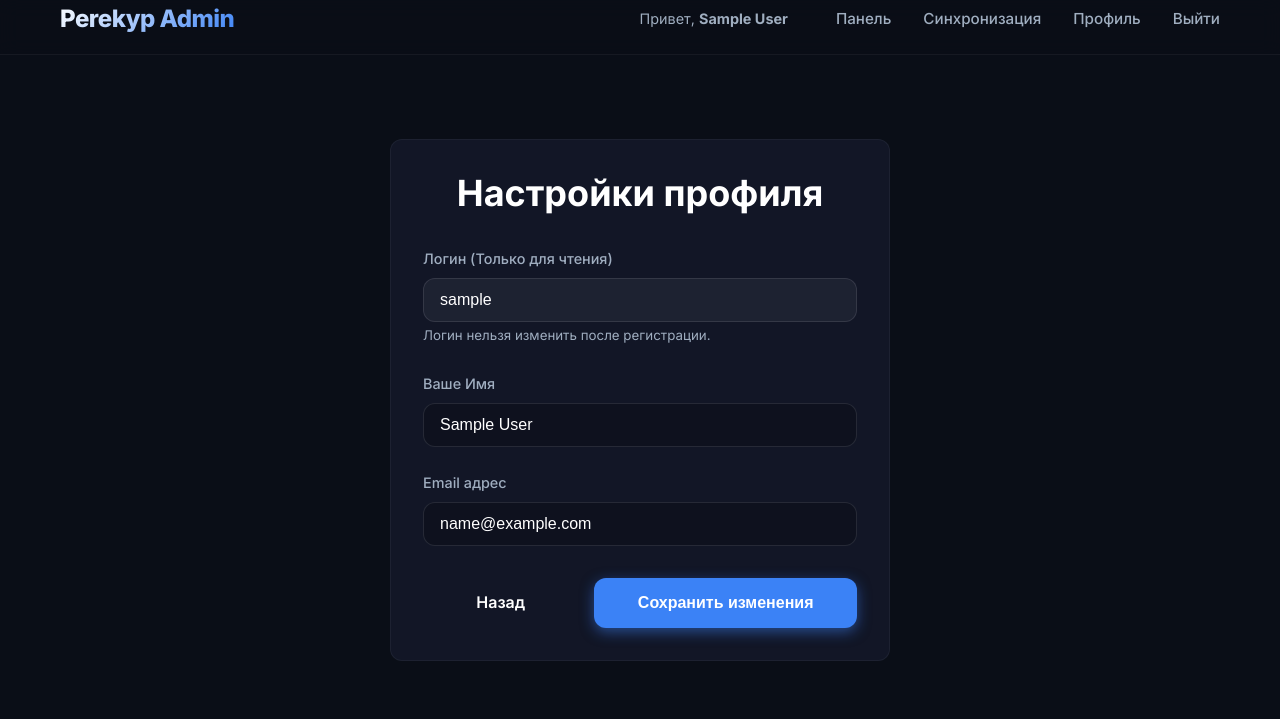
After one commit to Dargon1999/perekyp, a Flask app: page /profile in a window 1280 px wide. The commit adds this page. Shown: the top 719 px of the page. Run offline with Flask 3, Linux system fonts and the light colour scheme; the visitor is signed in with stand-in values (Sample User, id 1); some libraries are stand-ins or nearby versions.

Commit message:
Fix: Corrected User/Client name mapping, added full_name to User, and implemented profile editing

```diff
--- a/web/models.py
+++ b/web/models.py
@@ -9,12 +9,13 @@ def load_user(user_id):
 class User(db.Model, UserMixin):
     id = db.Column(db.Integer, primary_key=True)
     username = db.Column(db.String(20), unique=True, nullable=False)
+    full_name = db.Column(db.String(100), nullable=True)
     email = db.Column(db.String(120), unique=True, nullable=False)
     password = db.Column(db.String(60), nullable=False)
     clients = db.relationship('Client', backref='owner', lazy=True)
 
     def __repr__(self):
-        return f"User('{self.username}', '{self.email}')"
+        return f"User('{self.username}', '{self.full_name}', '{self.email}')"
 
 class Client(db.Model):
     id = db.Column(db.Integer, primary_key=True)
--- a/web/routes.py
+++ b/web/routes.py
@@ -304,10 +304,13 @@ def client_checkin():
 
         db.session.commit()
 
-        # Fallback logic for username and name display in dashboard
+        # Mapping logic for Login (username) and Name (full_name/profile_name)
         owner_username = client.owner.username if client.owner else None
+        owner_full_name = client.owner.full_name if client.owner else None
+
         display_username = owner_username or client.username or "Unknown"
-        display_name = client.name
+        # Use full name if available, otherwise client name, otherwise fallback to login
+        display_name = owner_full_name or client.name
         if not display_name or display_name == "Unknown":
             display_name = display_username
 
@@ -355,15 +358,29 @@ def register():
 
     if request.method == 'POST':
         username = request.form.get('username')
+        full_name = request.form.get('full_name')
         email = request.form.get('email')
         password = request.form.get('password')
 
+        # Validation
+        if not username or len(username) < 3:
+            flash('Логин должен быть не менее 3 символов', 'danger')
+            return redirect(url_for('main.register'))
+
+        if not full_name:
+            flash('Имя обязательно для заполнения', 'danger')
+            return redirect(url_for('main.register'))
+
         if User.query.filter_by(username=username).first():
-            flash('Имя пользователя уже занято', 'danger')
+            flash('Имя пользователя (логин) уже занято', 'danger')
+            return redirect(url_for('main.register'))
+
+        if User.query.filter_by(email=email).first():
+            flash('Email уже зарегистрирован', 'danger')
             return redirect(url_for('main.register'))
 
         hashed_password = generate_password_hash(password)
-        user = User(username=username, email=email, password=hashed_password)
+        user = User(username=username, full_name=full_name, email=email, password=hashed_password)
         db.session.add(user)
         db.session.commit()
         flash('Аккаунт создан! Теперь вы можете войти', 'success')
@@ -427,6 +444,36 @@ def update_resource():
     except Exception as e:
         current_app.logger.error(f"Error in update-resource: {e}")
         return jsonify({"error": str(e)}), 500
+
+@main_routes.route("/profile", methods=['GET', 'POST'])
+@login_required
+def profile():
+    if request.method == 'POST':
+        full_name = request.form.get('full_name')
+        email = request.form.get('email')
+
+        # Validation
+        if not full_name:
+            flash('Имя обязательно для заполнения', 'danger')
+            return redirect(url_for('main.profile'))
+
+        if not email:
+            flash('Email обязателен для заполнения', 'danger')
+            return redirect(url_for('main.profile'))
+
+        # Check if email is already taken by another user
+        existing_user = User.query.filter_by(email=email).first()
+        if existing_user and existing_user.id != current_user.id:
+            flash('Этот Email уже используется другим пользователем', 'danger')
+            return redirect(url_for('main.profile'))
+
+        current_user.full_name = full_name
+        current_user.email = email
+        db.session.commit()
+        flash('Профиль успешно обновлен!', 'success')
+        return redirect(url_for('main.profile'))
+
+    return render_template('profile.html', user=current_user)
 
 @main_routes.route("/login", methods=['GET', 'POST'])
 def login():
@@ -506,10 +553,15 @@ def api_clients():
                     c.status = 'Offline'
                     needs_commit = True
 
-                # Fallback logic for username and name
+                # Mapping logic for Login (username) and Name (full_name/profile_name)
                 owner_username = c.owner.username if c.owner else None
+                owner_full_name = c.owner.full_name if c.owner else None
+
                 display_username = owner_username or c.username or "Unknown"
-                display_name = c.name or display_username or "Unknown"
+                # Use full name if available, otherwise client name, otherwise fallback to login
+                display_name = owner_full_name or c.name
+                if not display_name or display_name == "Unknown":
+                    display_name = display_username
 
                 result.append({
                     "id": c.id,
--- a/web/templates/base.html
+++ b/web/templates/base.html
@@ -119,8 +119,12 @@
 
             <div class="nav-links">
                 {% if current_user.is_authenticated %}
+                    <span style="color: var(--text-secondary); font-size: 0.9rem; margin-right: 1rem;">
+                        Привет, <b>{{ current_user.full_name or current_user.username }}</b>
+                    </span>
                     <a class="nav-link" href="{{ url_for('main.dashboard') }}">Панель</a>
                     <a class="nav-link" href="{{ url_for('main.sync') }}">Синхронизация</a>
+                    <a class="nav-link" href="{{ url_for('main.profile') }}">Профиль</a>
                     <a class="nav-link" href="{{ url_for('main.logout') }}">Выйти</a>
                 {% else %}
                     <a class="nav-link" href="{{ url_for('main.login') }}">Войти</a>
--- /dev/null
+++ b/web/templates/profile.html
@@ -0,0 +1,36 @@
+{% extends "base.html" %}
+
+{% block content %}
+<div style="display: flex; justify-content: center; align-items: center; min-height: 80vh;">
+    <div class="card" style="width: 100%; max-width: 500px;">
+        <h2 style="text-align: center; margin-bottom: 2rem;">Настройки профиля</h2>
+
+        <form method="POST">
+            <div class="form-group">
+                <label class="form-label">Логин (Только для чтения)</label>
+                <input type="text" class="form-control" value="{{ user.username }}" readonly style="background: rgba(255,255,255,0.05);">
+                <small style="color: var(--text-secondary);">Логин нельзя изменить после регистрации.</small>
+            </div>
+
+            <div class="form-group">
+                <label for="full_name" class="form-label">Ваше Имя</label>
+                <input type="text" class="form-control" id="full_name" name="full_name" value="{{ user.full_name or '' }}" placeholder="Иван Иванов" required>
+            </div>
+
+            <div class="form-group">
+                <label for="email" class="form-label">Email адрес</label>
+                <input type="email" class="form-control" id="email" name="email" value="{{ user.email }}" placeholder="name@example.com" required>
+            </div>
+
+            <div style="display: flex; gap: 1rem; margin-top: 2rem;">
+                <a href="{{ url_for('main.dashboard') }}" class="btn btn-secondary" style="flex: 1; text-align: center;">
+                    Назад
+                </a>
+                <button type="submit" class="btn btn-primary" style="flex: 2;">
+                    Сохранить изменения
+                </button>
+            </div>
+        </form>
+    </div>
+</div>
+{% endblock %}
```
Also changed, not shown: web/__init__.py (+9 -0 lines), web/templates/register.html (+6 -1 lines).
